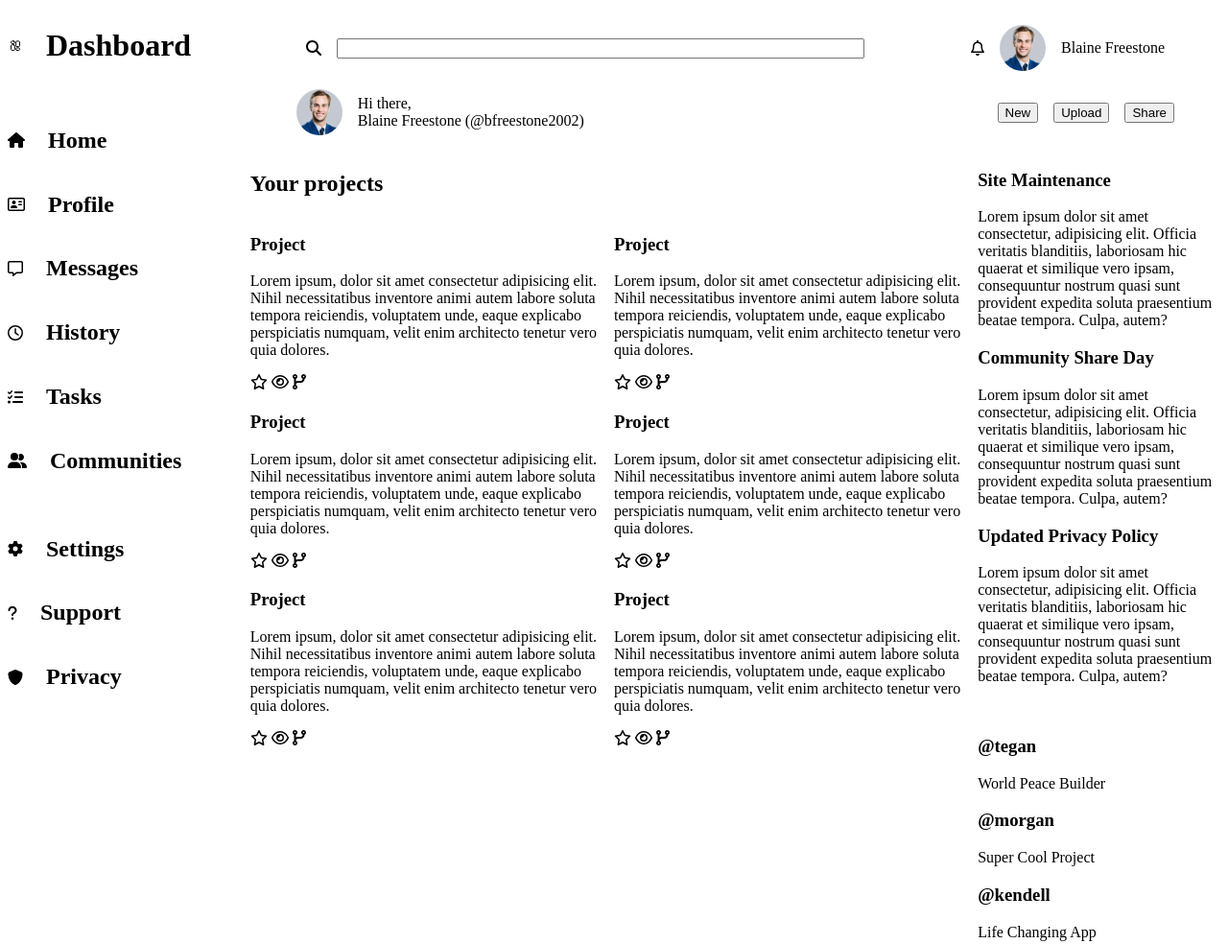
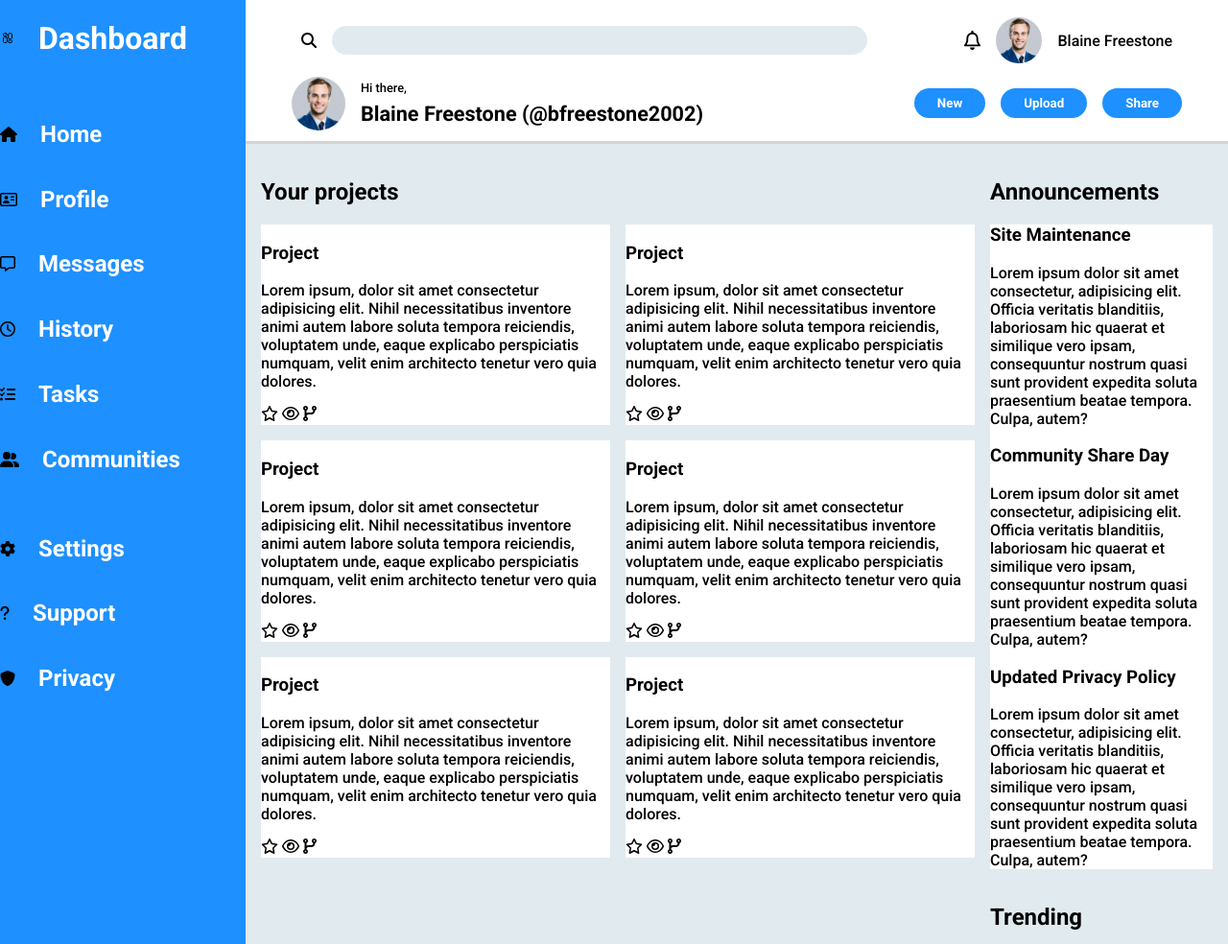
Before and after one commit to blainefreestone/admin-dashboard, a plain HTML site: page index.html in a window 1280 px wide. Shown: the top 984 px of the page at 96% size. Drawn offline with Linux system fonts and the light colour scheme.

Commit message:
Header completely styled.

```diff
--- a/index.html
+++ b/index.html
@@ -4,6 +4,9 @@
     <meta charset="UTF-8">
     <meta name="viewport" content="width=device-width, initial-scale=1.0">
     <link rel="stylesheet" href="./style.css">
+    <link rel="preconnect" href="https://fonts.googleapis.com">
+    <link rel="preconnect" href="https://fonts.gstatic.com" crossorigin>
+    <link href="https://fonts.googleapis.com/css2?family=Roboto:wght@300;500;700&display=swap" rel="stylesheet">
     <title>Admin Dashboard</title>
 </head>
 <body>
@@ -16,7 +19,7 @@
                 </form>
             </div>
             <div class="header-top-right">
-                <img src="./images/bell-regular.svg" class="logo">
+                <img src="./images/bell-regular.svg" class="logo" style="height: 1.25rem">
                 <img src = "./images/business-man.jpg" class="profile-picture">
                 <div class="account-name">
                     Blaine Freestone
@@ -25,12 +28,10 @@
         </div>
         <div class="header-bottom">
             <div class="header-bottom-left">
-                <img src = "./images/business-man.jpg" class="profile-picture">
+                <img src = "./images/business-man.jpg" class="profile-picture" style="height: 3.5rem">
                 <div class="greeting">
                     Hi there,
-                    <div class="account-name account-username">
-                        Blaine Freestone (@bfreestone2002)
-                    </div>
+                    <h2>Blaine Freestone (@bfreestone2002)</h2>
                 </div>
             </div>
             <div class="header-bottom-right">
@@ -159,6 +160,8 @@
         </div>
         </div>
         <div class="announcements">
+            <h2>Announcements</h2>
+            <div class="card">
                 <div>
                     <h3>Site Maintenance</h3>
                     <p>Lorem ipsum dolor sit amet consectetur, adipisicing elit. Officia veritatis blanditiis, laboriosam hic quaerat et similique vero ipsam, consequuntur nostrum quasi sunt provident expedita soluta praesentium beatae tempora. Culpa, autem?</p>
@@ -172,7 +175,10 @@
                     <p>Lorem ipsum dolor sit amet consectetur, adipisicing elit. Officia veritatis blanditiis, laboriosam hic quaerat et similique vero ipsam, consequuntur nostrum quasi sunt provident expedita soluta praesentium beatae tempora. Culpa, autem?</p>
                 </div>
             </div>
+        </div>
         <div class="trending">
+            <h2>Trending</h2>
+            <div class="card">
                 <div class="profile">
                     <img>
                     <div class="profile-info">
@@ -194,5 +200,6 @@
                 </div>
             </div>
         </div>
+    </div>
 </body>
 </html>
--- a/style.css
+++ b/style.css
@@ -1,14 +1,12 @@
-:root {
-    --main-grey-color: #899da3; /* 30% */
-    --dark-blue-color: #324a51; /* 30% */
-    --light-blue-color: #7BB4C4; /* 10% */
-    --neutral-color: #F6F3E7; /* 60% */
+* {
+    font-family: 'Roboto', sans-serif;
 }
 
 body {
     display: grid;
     grid-template-columns: 1fr 4fr;
     grid-template-rows: 150px 4fr;
+    margin: 0;
 }
 
 .logo {
@@ -27,6 +25,35 @@ body {
     display: grid;
     grid-template-rows: 1fr 1fr;
     padding: .5rem 3rem;
+
+    background-color: white;
+    border-bottom: 3px solid lightgray;
+}
+
+.header button {
+    border: none;
+    background-color: #1E90FF;
+    border-radius: 1rem;
+    padding: .5rem 1.5rem;
+    color: white;
+    font-weight: bold;
+    cursor: pointer;
+}
+
+.header input {
+    border: none;
+    background-color: #e1eaef;
+    border-radius: 1rem;
+    padding: .45rem 1rem;
+}
+
+.header h2 {
+    margin: .4rem 0 0 0;
+    font-size: 1.35rem;
+}
+
+.header .greeting {
+    font-size: .8rem;
 }
 
 .header-top,
@@ -66,6 +93,9 @@ body {
     flex-direction: column;
     justify-content: flex-start;
     gap: 25px;
+
+    background-color: #1E90FF;
+    color: white;
 }
 
 .sidebar .sidebar-header,
@@ -81,6 +111,9 @@ body {
     display: grid;
     grid-template-columns: 3fr 1fr;
     grid-template-rows: 1fr 1fr;
+    padding: 16px;
+
+    background-color: #e1eaef;
 }
 
 .content .main-content {
@@ -90,8 +123,14 @@ body {
 .content .projects {
     display: grid;
     grid-template-columns: repeat(auto-fit, minmax(350px, 1fr));
+    gap: 16px;
 }
 
-.projects .card {
+.content .card {
+    background-color: white;
+}
 
+.content .announcements,
+.content .trending {
+    margin-left: 16px;
 }
```
Lines whose indentation alone changed are shown as unchanged.
